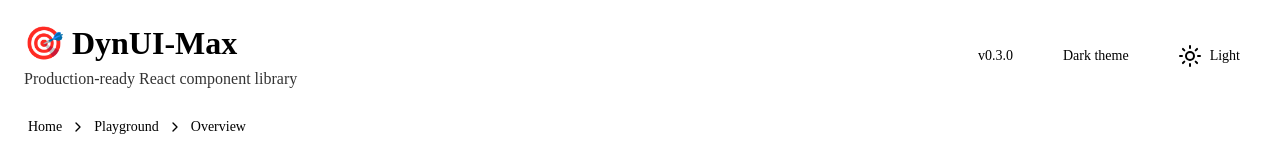
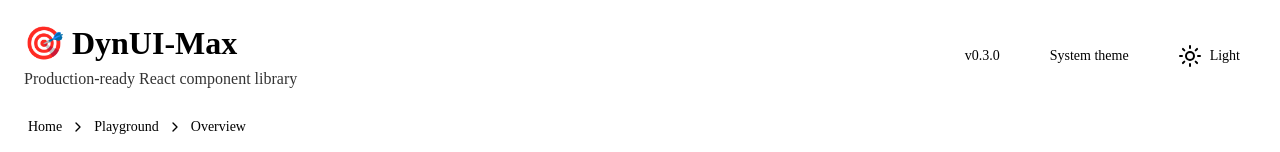
Before and after one commit to ykliugi-beep/dynui-max, a React (Vite) app in the folder apps/playground/: page / in a window 1280 px wide. Shown: the top 152 px of the page. Built offline with nearby package versions, Linux system fonts and the light colour scheme.

Commit message:
fix: correct InputVariant to 'outline' and Theme comparison

```diff
--- a/apps/playground/src/App.tsx
+++ b/apps/playground/src/App.tsx
@@ -184,7 +184,7 @@ function PlaygroundContent() {
             <DynBox display="flex" gap="md" direction="column">
               <DynFieldContainer label="Search Components">
                 <DynInput
-                  variant="outlined"
+                  variant="outline"
                   value={searchQuery}
                   onChange={handleSearchChange}
                   placeholder="Search components..."
@@ -300,6 +300,8 @@ function PlaygroundContent() {
     }
   ];
 
+  const themeLabel = theme === 'light' ? 'Light' : theme === 'dark' ? 'Dark' : 'System';
+
   return (
     <DynContainer size="xl">
       {showToast && (
@@ -322,7 +324,7 @@ function PlaygroundContent() {
 
         <DynBox display="flex" align="center" gap="md">
           <DynBadge color="success">v0.3.0</DynBadge>
-          <DynBadge color="primary">{theme === 'light' ? 'Light' : 'Dark'} theme</DynBadge>
+          <DynBadge color="primary">{themeLabel} theme</DynBadge>
           <ThemeSwitcher variant="button" showLabels />
         </DynBox>
       </DynBox>
```
